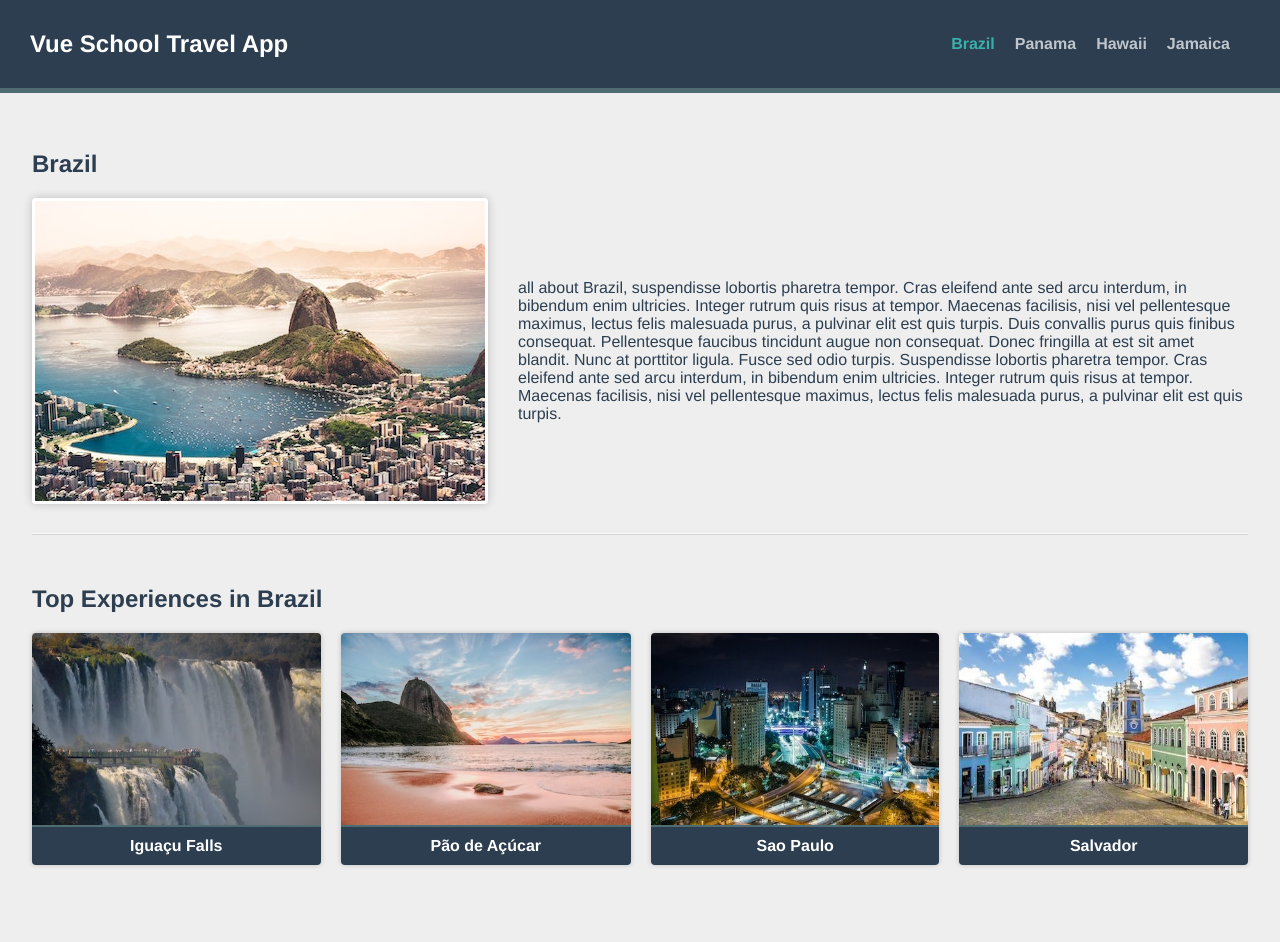
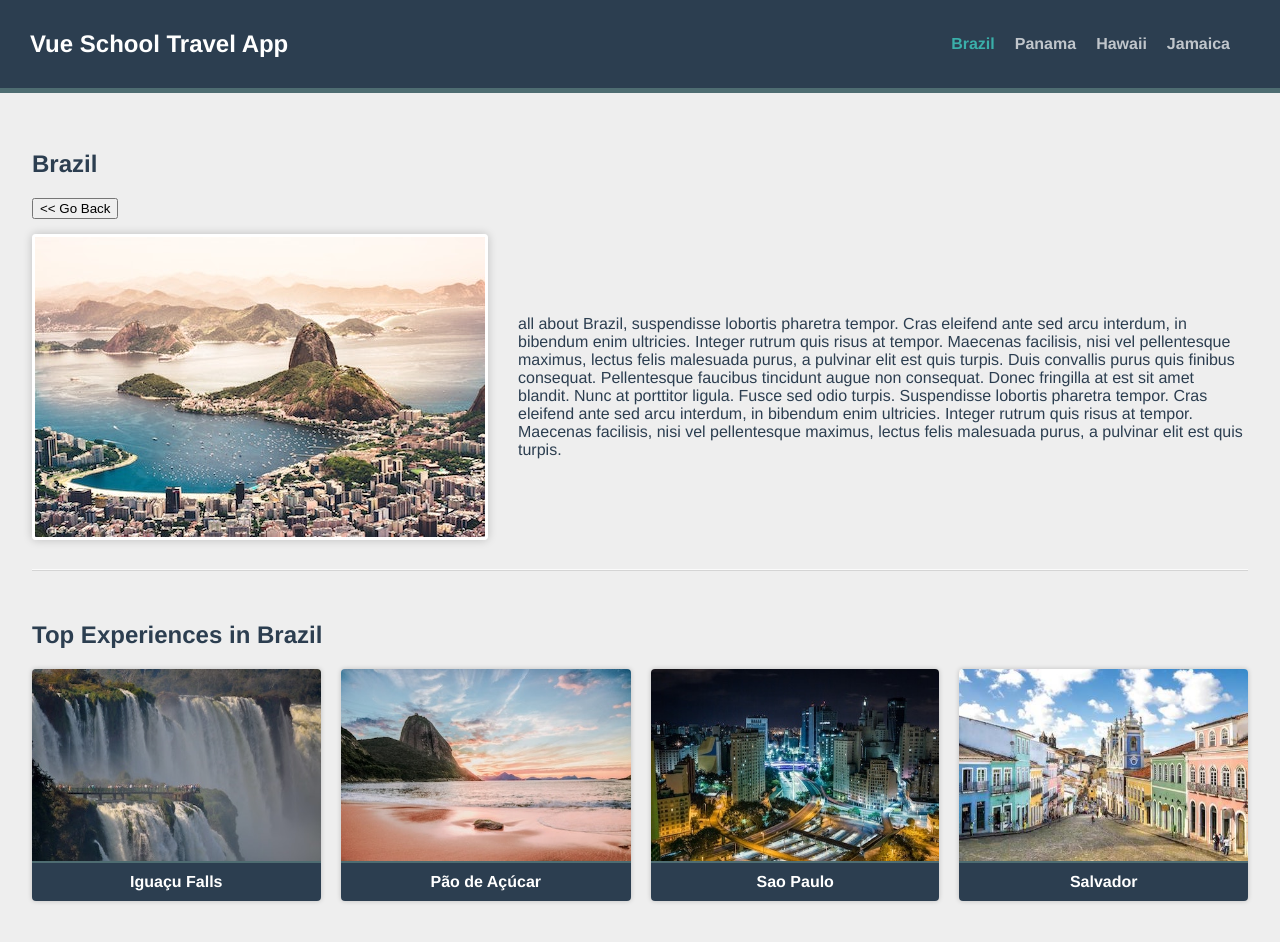
Before and after one commit to kiraGit67/vue-school-travel-app, a Vue app: page /destination/1/brazil in a window 1280 px wide. Shown: the top 942 px of the page. Built offline with nearby package versions, Linux system fonts and the light colour scheme.

Commit message:
imports and implements GoBack Component into DestinationView.vue

```diff
--- a/src/views/DestinationView.vue
+++ b/src/views/DestinationView.vue
@@ -1,6 +1,7 @@
 <template>
   <section class="destination">
     <h1>{{ destination.name }}</h1>
+    <go-back />
     <div class="destination-details">
       <img
         :src="`/images/${destination.image}`"
@@ -31,9 +32,10 @@
 <script>
 import sourceData from "@/data.json";
 import ExperienceCard from "@/components/ExperienceCard.vue";
+import GoBack from "@/components/GoBack.vue";
 
 export default {
-  components: { ExperienceCard },
+  components: { ExperienceCard, GoBack },
   props: {
     id: {
       type: Number,
```
